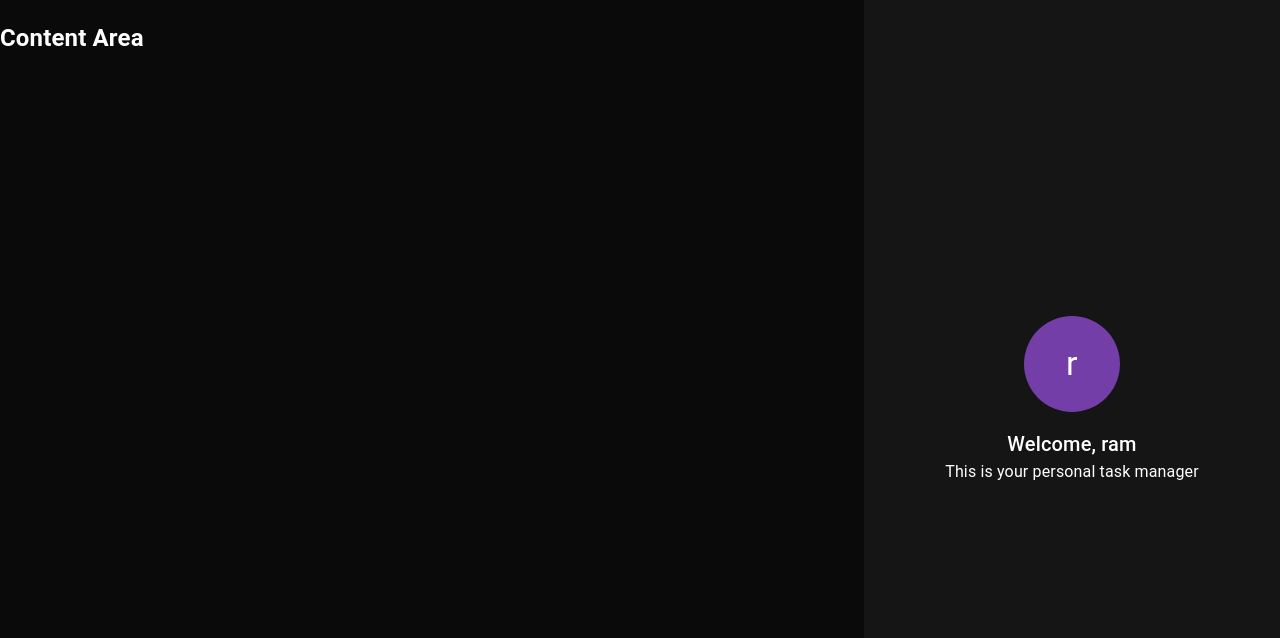
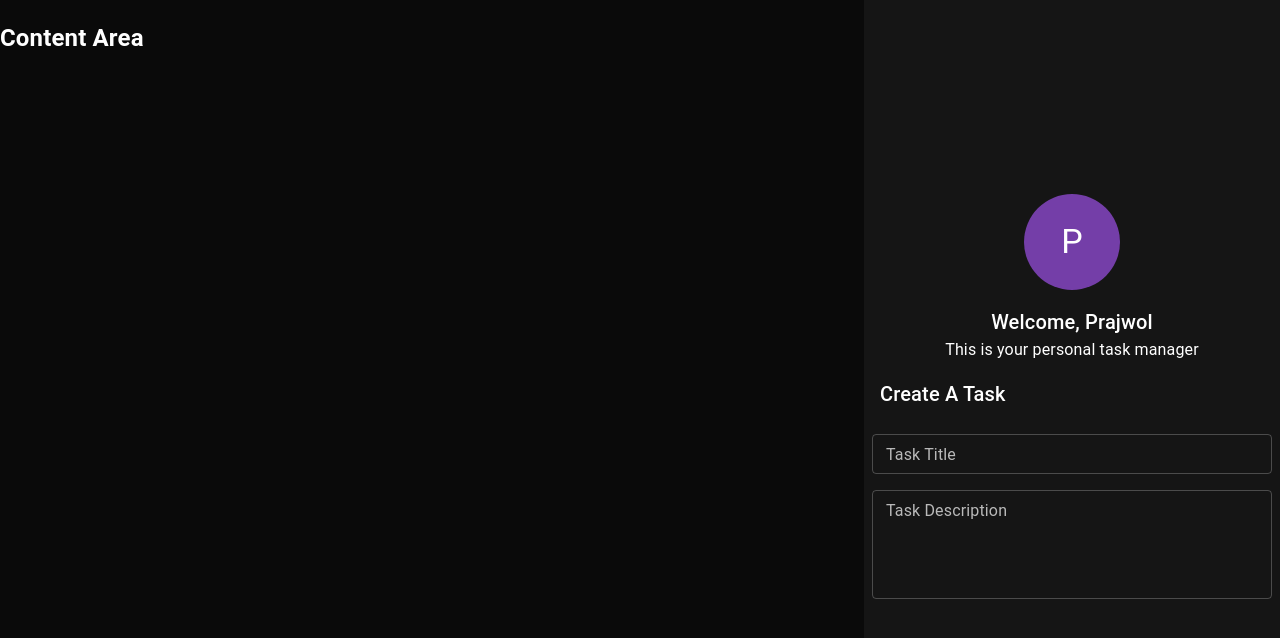
Before and after one commit to Codewithprajwol/Personal-Task-Management-Application, a React (Vite) app in the folder Frontend/: page / in a window 1280 px wide. Shown: the top 638 px of the page. Built offline with nearby package versions, Linux system fonts and the light colour scheme.

Commit message:
wip: created tilereated title and description component

```diff
--- a/Frontend/package.json
+++ b/Frontend/package.json
@@ -13,6 +13,7 @@
     "@emotion/react": "^11.14.0",
     "@emotion/styled": "^11.14.0",
     "@mui/material": "^6.4.0",
+    "@mui/x-date-pickers": "^7.23.6",
     "prop-types": "^15.8.1",
     "react": "^18.3.1",
     "react-dom": "^18.3.1"
--- /dev/null
+++ b/Frontend/src/components/createTaskForm/CreateTaskForm.tsx
@@ -0,0 +1,18 @@
+import { Box, Stack, Typography } from '@mui/material'
+import {FC,ReactElement}from 'react'
+import TaskTitleField from './_taskTitleField'
+import TaskDescriptionField from './_taskDescriptionField'
+
+const CreateTaskForm:FC = ():ReactElement => {
+  return (
+    <Box>
+        <Typography mb={2} mt={2} px={2} component="h2" variant="h6">Create A Task</Typography>
+        <Stack spacing={2} p={1}>
+        <TaskTitleField />
+        <TaskDescriptionField />
+        </Stack>
+    </Box>
+  )
+}
+
+export default CreateTaskForm
--- /dev/null
+++ b/Frontend/src/components/createTaskForm/_taskDescriptionField.tsx
@@ -0,0 +1,31 @@
+import {FC,ReactElement} from 'react'
+import TextField from '@mui/material/TextField';
+import {ITextField} from './interfaces/ITextfield'
+import PropTypes from 'prop-types';
+
+const TaskDescriptionField:FC<ITextField>=(props):ReactElement=>{
+  const {onChange=(e)=>console.log(e),disabled=false}=props;
+
+ return (
+    <TextField
+    id="title"
+    label="Task Description"
+    placeholder='Task Description'
+    variant="outlined"
+    size="small"
+    name="title"
+    fullWidth
+    multiline
+    rows={4}
+    disabled={disabled}
+    onChange={onChange}
+     />
+    )
+}
+
+TaskDescriptionField.propTypes={
+    disabled:PropTypes.bool,
+    onChange:PropTypes.func,
+}
+
+export default TaskDescriptionField;
--- /dev/null
+++ b/Frontend/src/components/createTaskForm/_taskTitleField.tsx
@@ -0,0 +1,28 @@
+import {FC,ReactElement} from 'react'
+import TextField from '@mui/material/TextField';
+import {ITextField} from './interfaces/ITextfield'
+import PropTypes from 'prop-types';
+const TaskTitleField:FC<ITextField>=(props):ReactElement=>{
+  const {onChange=(e)=>console.log(e),disabled=false}=props;
+
+ return (
+   <TextField
+   id="title"
+   label="Task Title"
+   placeholder='Task Title'
+   variant="outlined"
+   size="small"
+   name="title"
+   fullWidth
+   disabled={disabled}
+   onChange={onChange}
+   />
+ )
+}
+
+TaskTitleField.propTypes={
+    disabled:PropTypes.bool,
+    onChange:PropTypes.func,
+}
+
+export default TaskTitleField;
--- /dev/null
+++ b/Frontend/src/components/createTaskForm/interfaces/IDisabled.ts
@@ -0,0 +1,3 @@
+export interface IDisabled{
+    disabled?:boolean;
+}
--- /dev/null
+++ b/Frontend/src/components/createTaskForm/interfaces/ITextfield.ts
@@ -0,0 +1,5 @@
+import {IDisabled} from './IDisabled'
+import React from 'react'
+export interface ITextField extends IDisabled{
+    onChange?:(e:React.ChangeEvent<HTMLInputElement | HTMLTextAreaElement>)=>void;
+}
--- a/Frontend/src/components/profile/Profile.tsx
+++ b/Frontend/src/components/profile/Profile.tsx
@@ -3,9 +3,9 @@ import {FC,ReactElement} from 'react'
 import PropTypes from 'prop-types'
 
 interface test{
-  love:string;
+  name?:string;
 }
-const Profile:FC<test> = ({love='ram'}):ReactElement => {
+const Profile:FC<test> = ({name='ram'}):ReactElement => {
 
   return (
     <Box display={"flex"}
@@ -19,8 +19,8 @@ const Profile:FC<test> = ({love='ram'}):ReactElement => {
            height:'96px',
            backgroundColor:'primary.main',
            marginBottom:'16px'
-        }}><Typography variant="h4" color="text.primary">{`${love.substring(0,1)}`}</Typography></Avatar>
-        <Typography variant="h6" color="text.primary">{`Welcome, ${love}`}</Typography>
+        }}><Typography variant="h4" color="text.primary">{`${name.substring(0,1)}`}</Typography></Avatar>
+        <Typography variant="h6" color="text.primary">{`Welcome, ${name}`}</Typography>
         <Typography variant="body1" color="text.primary">
             This is your personal task manager
         </Typography>
@@ -29,7 +29,7 @@ const Profile:FC<test> = ({love='ram'}):ReactElement => {
 }
 
 Profile.propTypes={
-    love:PropTypes.string.isRequired,
+    name:PropTypes.string.isRequired,
 
 }
 //?if my component name is Profile and then i have imported prop-types then we can do Profile.proptypes={name:proptypes.string} and it will checks in runtime the props should have name props and it's should be string right and if it not string or name is not there it  will through an log message
--- a/Frontend/src/components/sidebar/Sidebar.tsx
+++ b/Frontend/src/components/sidebar/Sidebar.tsx
@@ -1,6 +1,7 @@
 import {FC,ReactElement} from 'react'
 import Grid from '@mui/material/Grid2';
 import Profile from '../profile/Profile';
+import CreateTaskForm from '../createTaskForm/CreateTaskForm';
 
 
 const Sidebar:FC = ():ReactElement => {
@@ -15,9 +16,10 @@ const Sidebar:FC = ():ReactElement => {
         display:'flex',
         justifyContent:'center',
         flexDirection:'column',
-        alignItems:'center',
+        // alignItems:'center',
     }}>
-      <Profile love='ram'/>
+      <Profile name='Prajwol'/>
+      <CreateTaskForm />
     </Grid>
   )
 }
```
Also changed, not shown: Frontend/src/components/createTaskForm/_taskDateField.tsx (added, +10 -0 lines), 1 other file (tests, documents, lock files or other folders).
